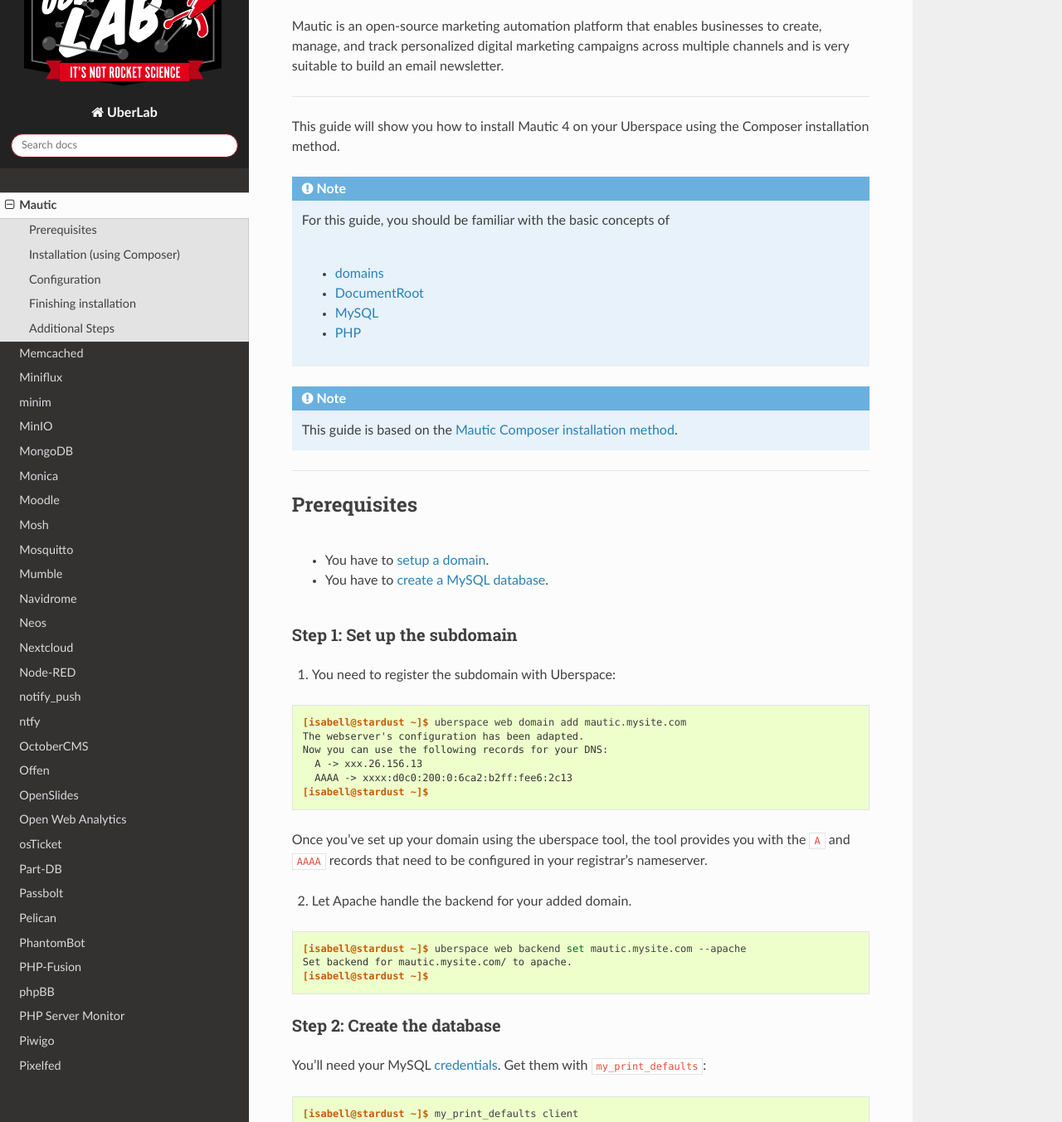
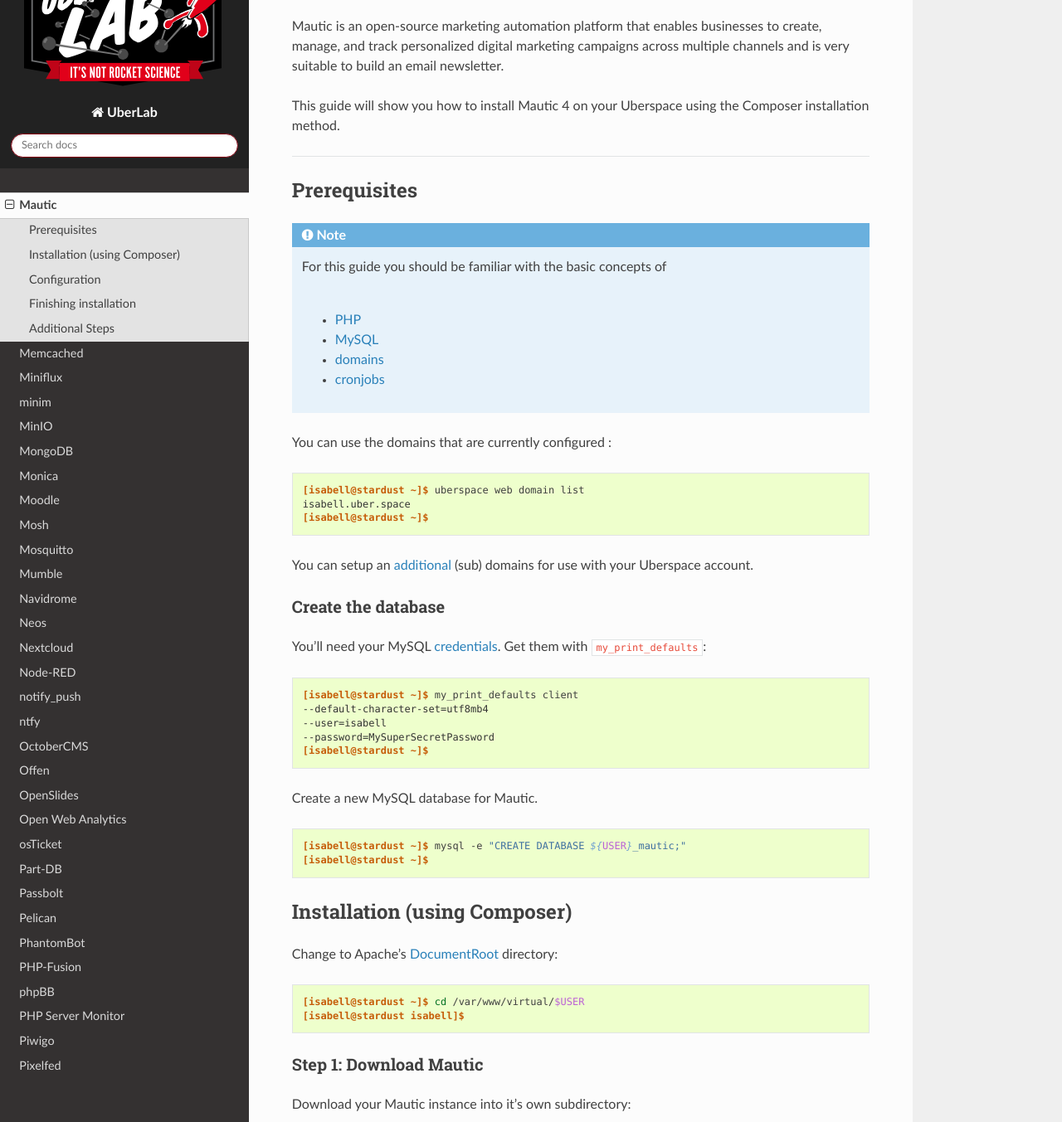
Before and after one commit to Uberspace/lab, a Sphinx documentation site: the page built from source/guide_mautic.rst, in a window 1280 px wide and 1400 px high, scrolled down 1048 px, cut to the strip 47-1400 px from the top of the window. Shown: the whole strip at 83% size. Built offline with Sphinx 7.4.7 and the Read the Docs theme 2.0.0, drawn with Linux system fonts in a browser that asks for light colours.

Commit message:
[mautic] clean up prerequisities

```diff
--- a/source/guide_mautic.rst
+++ b/source/guide_mautic.rst
@@ -22,54 +22,28 @@
 
 Mautic is an open-source marketing automation platform that enables businesses to create, manage, and track personalized digital marketing campaigns across multiple channels and is very suitable to build an email newsletter.
 
-----
-
 This guide will show you how to install Mautic 4 on your Uberspace using the Composer installation method.
-
-.. note:: For this guide, you should be familiar with the basic concepts of
-
-  * :manual:`domains <web-domains>`
-  * :manual:`DocumentRoot <web-documentroot>`
-  * :manual:`MySQL <database-mysql>`
-  * :manual:`PHP <lang-php>`
-
-.. note:: This guide is based on the `Mautic Composer installation method <https://docs.mautic.org/en/setup/how-to-install-mautic/install-and-manage-mautic-with-composer>`_.
 
 ----
 
 Prerequisites
 =============
 
-* You have to :manual:`setup a domain <web-domains>`.
-* You have to :manual:`create a MySQL database <database-mysql>`.
+.. note:: For this guide you should be familiar with the basic concepts of
 
-Step 1: Set up the subdomain
-----------------------------
+  * :manual:`PHP <lang-php>`
+  * :manual:`MySQL <database-mysql>`
+  * :manual:`domains <web-domains>`
+  * :manual:`cronjobs <daemons-cron>`
 
-1. You need to register the subdomain with Uberspace:
+You can use the domains that are currently configured :
 
-.. code-block:: console
+.. include:: includes/web-domain-list.rst
 
-  [isabell@stardust ~]$ uberspace web domain add mautic.mysite.com
-  The webserver's configuration has been adapted.
-  Now you can use the following records for your DNS:
-    A -> xxx.26.156.13
-    AAAA -> xxxx:d0c0:200:0:6ca2:b2ff:fee6:2c13
-  [isabell@stardust ~]$
+You can setup an :manual:`additional` (sub) domains for use with your Uberspace account.
 
-Once you've set up your domain using the uberspace tool, the tool provides you with the ``A`` and ``AAAA`` records that need to be configured in your registrar's nameserver.
-
-2. Let Apache handle the backend for your added domain.
-
-.. code-block:: console
-
-  [isabell@stardust ~]$ uberspace web backend set mautic.mysite.com --apache
-  Set backend for mautic.mysite.com/ to apache.
-  [isabell@stardust ~]$
-
-
-Step 2: Create the database
----------------------------
+Create the database
+-------------------
 
 .. include:: includes/my-print-defaults.rst
 
```
